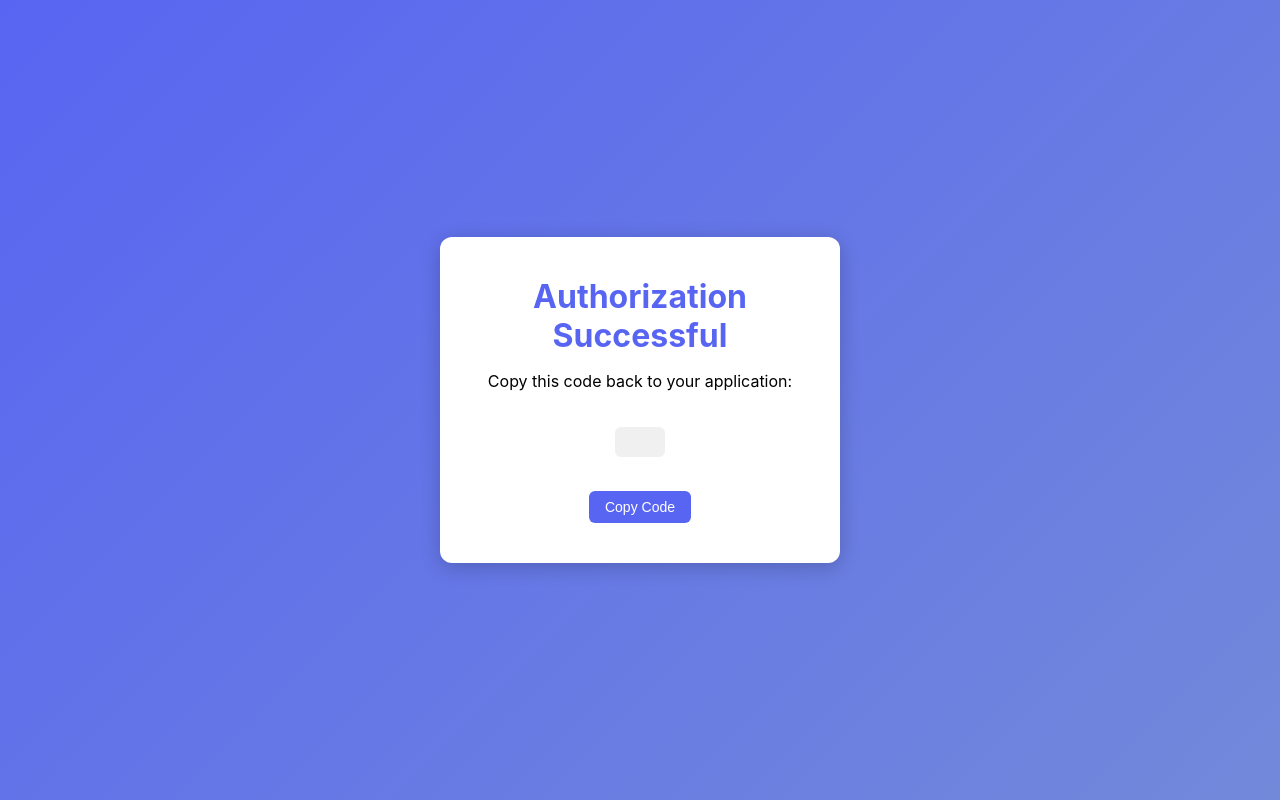
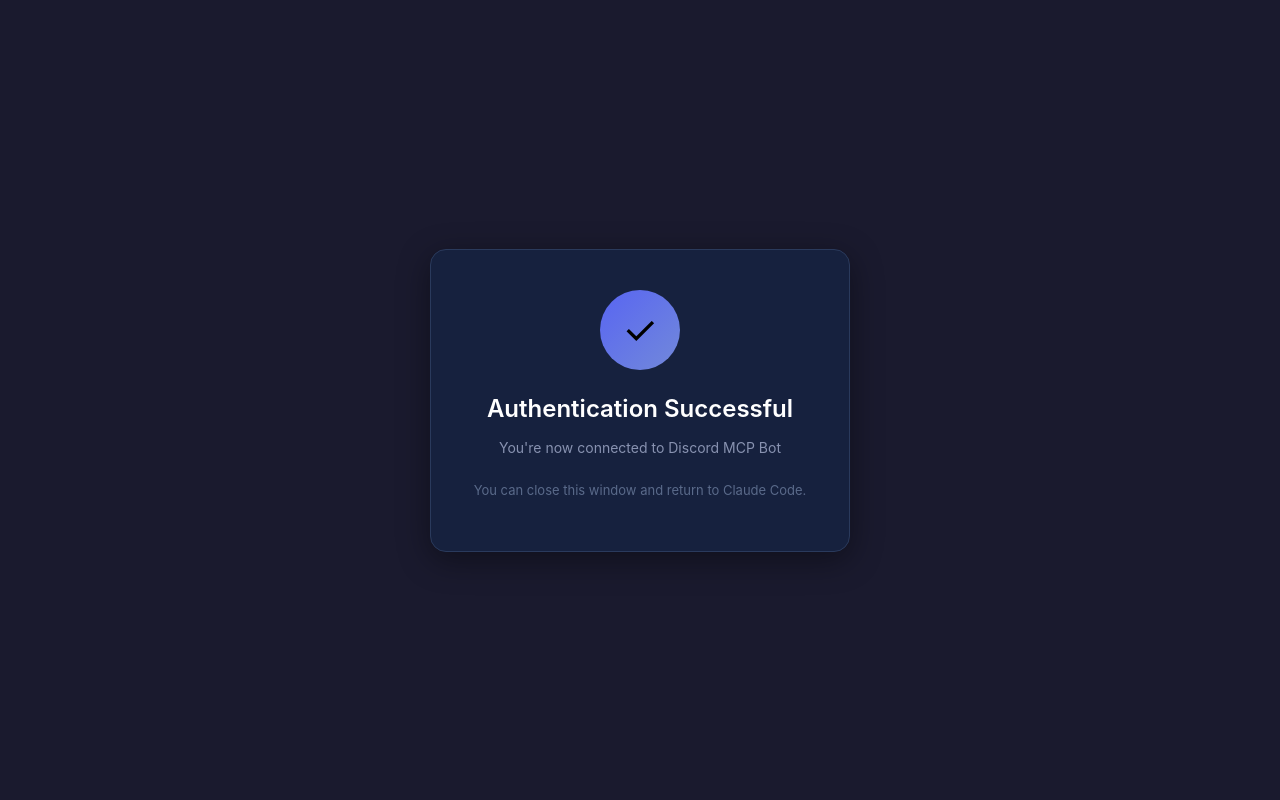
Before and after one commit to Bentlybro/Discord-MCP-Bot, a FastAPI app: template src/templates/success.html in a window 1280 px wide. Run offline with FastAPI, Linux system fonts and the light colour scheme; the template is opened without the code that fills it, so the values that code supplies are empty; parts of the project's set-up code (start-up, migrations or seed data) failed here and were passed over.

Commit message:
feat: dark theme OAuth UI with username display (#5)

```diff
--- a/src/static/css/auth.css
+++ b/src/static/css/auth.css
@@ -4,7 +4,7 @@
 
 body {
     font-family: -apple-system, BlinkMacSystemFont, 'Segoe UI', Roboto, sans-serif;
-    background: linear-gradient(135deg, #5865F2 0%, #7289DA 100%);
+    background: #1a1a2e;
     min-height: 100vh;
     margin: 0;
     display: flex;
@@ -13,43 +13,51 @@ body {
 }
 
 .container {
-    background: white;
+    background: #16213e;
     padding: 40px;
-    border-radius: 12px;
-    box-shadow: 0 4px 20px rgba(0, 0, 0, 0.2);
-    max-width: 400px;
+    border-radius: 16px;
+    box-shadow: 0 8px 32px rgba(0, 0, 0, 0.4);
+    max-width: 420px;
     width: 90%;
     text-align: center;
+    border: 1px solid #2a3a5c;
 }
 
 h1 {
-    color: #5865F2;
-    margin-bottom: 10px;
+    color: #fff;
+    margin-bottom: 8px;
     margin-top: 0;
+    font-size: 24px;
+    font-weight: 600;
 }
 
 .subtitle {
-    color: #666;
+    color: #8892b0;
     margin-bottom: 30px;
+    font-size: 14px;
 }
 
 .error {
-    background: #fee;
-    border: 1px solid #fcc;
-    color: #c00;
-    padding: 10px;
-    border-radius: 6px;
+    background: rgba(255, 82, 82, 0.1);
+    border: 1px solid rgba(255, 82, 82, 0.3);
+    color: #ff5252;
+    padding: 12px;
+    border-radius: 8px;
     margin-bottom: 20px;
+    font-size: 14px;
 }
 
 input[type="password"],
 input[type="text"] {
     width: 100%;
-    padding: 12px;
-    border: 2px solid #ddd;
-    border-radius: 6px;
+    padding: 14px 16px;
+    border: 2px solid #2a3a5c;
+    border-radius: 8px;
     font-size: 16px;
     margin-bottom: 20px;
+    background: #1a1a2e;
+    color: #fff;
+    transition: border-color 0.2s;
 }
 
 input[type="password"]:focus,
@@ -58,62 +66,119 @@ input[type="text"]:focus {
     outline: none;
 }
 
+input[type="password"]::placeholder,
+input[type="text"]::placeholder {
+    color: #5a6a8a;
+}
+
 button {
     width: 100%;
-    padding: 12px;
+    padding: 14px;
     background: #5865F2;
     color: white;
     border: none;
-    border-radius: 6px;
+    border-radius: 8px;
     font-size: 16px;
+    font-weight: 500;
     cursor: pointer;
-    transition: background 0.2s;
+    transition: all 0.2s;
 }
 
 button:hover {
     background: #4752C4;
+    transform: translateY(-1px);
 }
 
 button:disabled {
-    background: #999;
+    background: #3a4a6c;
     cursor: not-allowed;
+    transform: none;
 }
 
 .help {
-    margin-top: 20px;
-    font-size: 14px;
-    color: #666;
+    margin-top: 24px;
+    font-size: 13px;
+    color: #5a6a8a;
 }
 
 .help code {
-    background: #f0f0f0;
-    padding: 2px 6px;
+    background: #1a1a2e;
+    padding: 2px 8px;
     border-radius: 4px;
-    font-family: monospace;
+    font-family: 'SF Mono', Monaco, monospace;
+    color: #64ffda;
 }
 
+/* Success page styles */
 .success-container {
     text-align: center;
 }
 
-.success-container h1 {
-    color: #5865F2;
+.success-icon {
+    width: 80px;
+    height: 80px;
+    background: linear-gradient(135deg, #5865F2, #7289DA);
+    border-radius: 50%;
+    display: flex;
+    align-items: center;
+    justify-content: center;
+    margin: 0 auto 24px;
+    font-size: 40px;
+}
+
+.username {
+    color: #64ffda;
+    font-size: 20px;
+    font-weight: 600;
+    margin-bottom: 8px;
+}
+
+.success-message {
+    color: #8892b0;
+    font-size: 14px;
+    margin-bottom: 24px;
+    line-height: 1.5;
 }
 
 .auth-code {
-    background: #f0f0f0;
-    padding: 15px 25px;
-    font-size: 18px;
-    font-family: monospace;
-    border-radius: 6px;
-    display: inline-block;
+    background: #1a1a2e;
+    padding: 16px 24px;
+    font-size: 14px;
+    font-family: 'SF Mono', Monaco, monospace;
+    border-radius: 8px;
+    display: block;
     margin: 20px 0;
     word-break: break-all;
+    color: #64ffda;
+    border: 1px solid #2a3a5c;
 }
 
 .copy-btn {
     width: auto;
-    padding: 8px 16px;
+    padding: 10px 24px;
     font-size: 14px;
-    margin-top: 10px;
+    margin-top: 8px;
 }
+
+.divider {
+    height: 1px;
+    background: #2a3a5c;
+    margin: 24px 0;
+}
+
+.close-hint {
+    color: #5a6a8a;
+    font-size: 13px;
+    margin-top: 24px;
+}
+
+/* Error page styles */
+.error-container h1 {
+    color: #ff5252;
+}
+
+.error-message {
+    color: #8892b0;
+    font-size: 14px;
+    line-height: 1.6;
+}
--- a/src/templates/login.html
+++ b/src/templates/login.html
@@ -8,8 +8,9 @@
 </head>
 <body>
     <div class="container">
+        <div class="success-icon">🔑</div>
         <h1>Discord MCP Bot</h1>
-        <p class="subtitle">Enter your API key to connect Claude</p>
+        <p class="subtitle">Enter your API key to connect</p>
 
         {% if error %}
         <div class="error">{{ error }}</div>
--- a/src/templates/success.html
+++ b/src/templates/success.html
@@ -3,20 +3,30 @@
 <head>
     <meta charset="UTF-8">
     <meta name="viewport" content="width=device-width, initial-scale=1.0">
-    <title>Authorization Successful</title>
+    <title>Authentication Successful</title>
     <link rel="stylesheet" href="/static/css/auth.css">
 </head>
 <body>
     <div class="container success-container">
+        <div class="success-icon">✓</div>
+
         {% if username %}
-        <h1>Welcome, {{ username }}!</h1>
+        <h1>Authentication Successful</h1>
+        <p class="username">@{{ username }}</p>
+        <p class="success-message">You're now connected to Discord MCP Bot</p>
         {% else %}
-        <h1>Authorization Successful</h1>
+        <h1>Authentication Successful</h1>
+        <p class="success-message">You're now connected to Discord MCP Bot</p>
         {% endif %}
-        <p>Copy this code back to your application:</p>
+
+        {% if code %}
+        <div class="divider"></div>
+        <p class="success-message">Copy this code back to your application:</p>
         <code class="auth-code" id="auth-code">{{ code }}</code>
-        <br>
         <button class="copy-btn" onclick="copyCode()">Copy Code</button>
+        {% else %}
+        <p class="close-hint">You can close this window and return to Claude Code.</p>
+        {% endif %}
     </div>
 
     <script>
@@ -25,8 +35,10 @@
             navigator.clipboard.writeText(code).then(() => {
                 const btn = document.querySelector('.copy-btn');
                 btn.textContent = 'Copied!';
+                btn.style.background = '#43b581';
                 setTimeout(() => {
                     btn.textContent = 'Copy Code';
+                    btn.style.background = '';
                 }, 2000);
             });
         }
```
Also changed, not shown: src/templates/error.html (+6 -6 lines).
